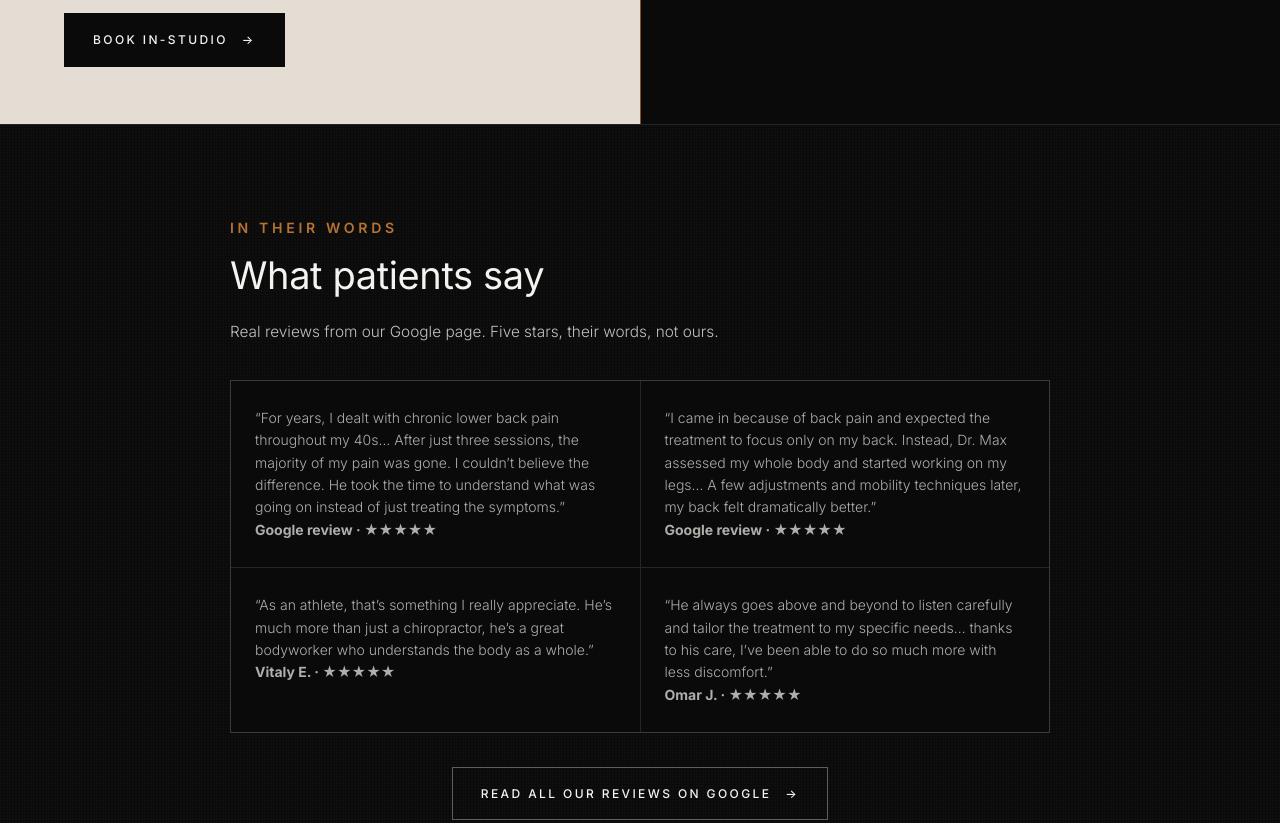
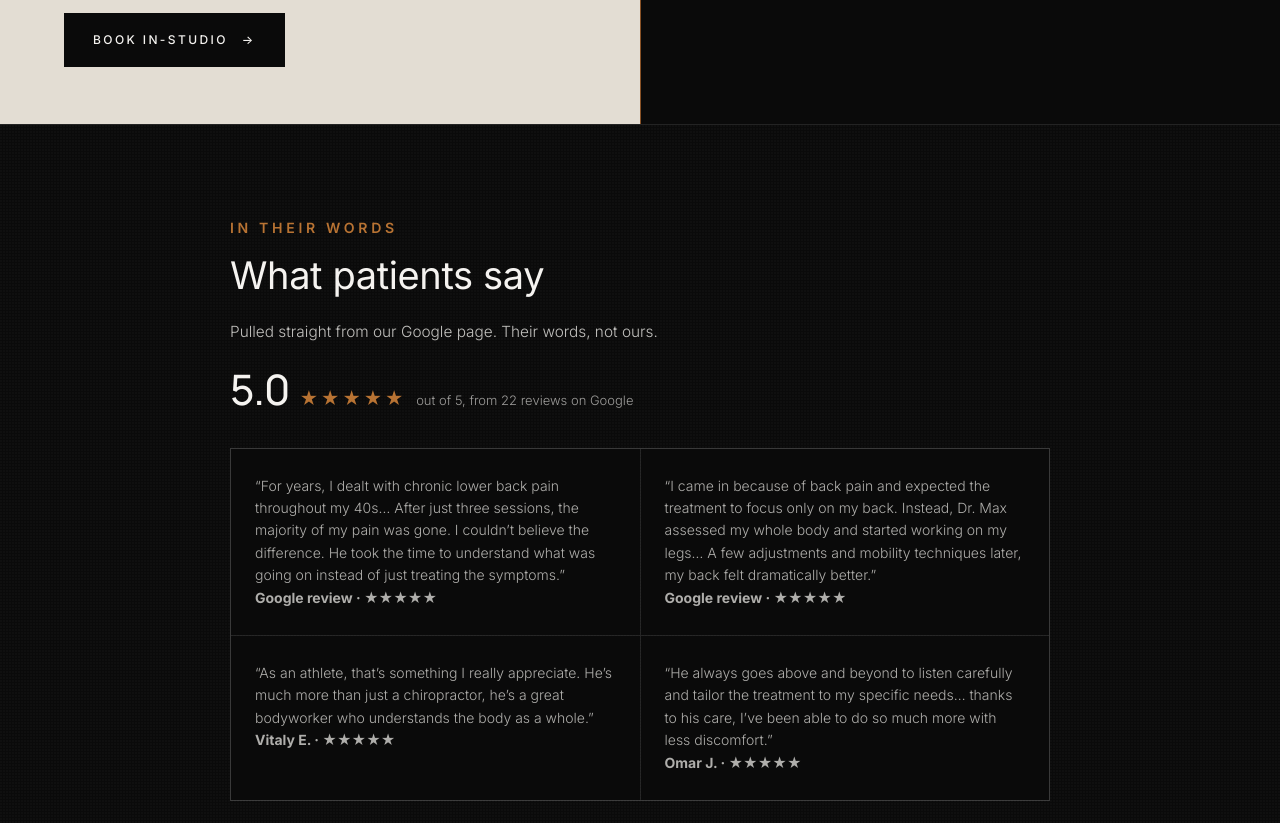
Before and after one commit to MotionCodeStudioGit/motion-code-studio, a plain HTML site: page index.html in a window 1280 px wide. Shown: the part 2840-3663 px from the top of the page. Drawn offline with nearby package versions, Linux system fonts and the light colour scheme.

Commit message:
Show the Google rating as a figure, not buried in the copy
The page said "five stars" in a sentence. The actual standing is 5.0
from 22 reviews, which is the strongest thing the studio has and was
nowhere on the site. Now set as a figure above the quotes, on the
homepage and the back-pain landing page.

Not marked up as aggregateRating on purpose: Google does not show
rich-result stars for a business rating hosted on that business's own
site, so the markup would add risk for nothing.

The count will drift. There is a comment in the stylesheet saying when
it was taken so whoever refreshes it knows what they are updating.

Stylesheet to v=98, service worker cache to v5.

Co-Authored-By: Claude Opus 5 <noreply@anthropic.com>

```diff
--- a/index.html
+++ b/index.html
@@ -160,7 +160,7 @@
 <link rel="preconnect" href="https://fonts.gstatic.com" crossorigin />
 <link href="https://fonts.googleapis.com/css2?family=Cormorant+Garamond:ital,wght@0,300;0,400;0,500;1,300;1,400&family=Inter:wght@200;300;400;500;600;700&family=Manrope:wght@300;400;500;600&display=swap" rel="stylesheet" />
 
-<link rel="stylesheet" href="styles.css?v=97" />
+<link rel="stylesheet" href="styles.css?v=98" />
 </head>
 <body>
 
@@ -450,7 +450,12 @@
   <div class="lp-wrap">
     <span class="kicker">In their words</span>
     <h2 class="lp-h2" id="reviews-title">What patients say</h2>
-    <p class="lp-p">Real reviews from our Google page. Five stars, their words, not ours.</p>
+    <p class="lp-p">Pulled straight from our Google page. Their words, not ours.</p>
+    <p class="rating">
+      <span class="rating__score">5.0</span>
+      <span class="rating__stars" aria-hidden="true">&#9733;&#9733;&#9733;&#9733;&#9733;</span>
+      <span class="rating__meta">out of 5, from 22 reviews on Google</span>
+    </p>
     <div class="lp-grid lp-grid--reviews">
       <div class="lp-card">
         <p>&#8220;For years, I dealt with chronic lower back pain throughout my 40s&#8230; After just three sessions, the majority of my pain was gone. I couldn&#8217;t believe the difference. He took the time to understand what was going on instead of just treating the symptoms.&#8221;</p>
--- a/styles.css
+++ b/styles.css
@@ -1467,3 +1467,28 @@ button { font: inherit; }
 @media (max-width: 720px) {
   .lp-grid--reviews { grid-template-columns: 1fr; }
 }
+
+/* The Google rating, shown as a figure rather than buried in the copy.
+   5.0 from 22 reviews as of Oct 2026; refresh the number when it moves.
+   Deliberately not marked up as aggregateRating: Google does not show
+   rich-result stars for a business rating hosted on its own site. */
+.rating {
+  display: flex;
+  align-items: baseline;
+  flex-wrap: wrap;
+  gap: 4px 10px;
+  margin: 22px 0 0;
+}
+.rating__score {
+  font-family: var(--display);
+  font-size: clamp(30px, 4vw, 42px);
+  font-weight: 500;
+  line-height: 1;
+  letter-spacing: -0.02em;
+}
+.rating__stars { color: var(--copper); font-size: clamp(15px, 1.6vw, 18px); letter-spacing: 0.14em; }
+.rating__meta  { font-size: clamp(13px, 1vw, 14.5px); font-weight: 300; }
+.lp-section--light .rating__score { color: var(--text-dark); }
+.lp-section--dark  .rating__score { color: var(--cream); }
+.lp-section--light .rating__meta  { color: var(--text-mute); }
+.lp-section--dark  .rating__meta  { color: rgba(245,243,240,0.62); }
--- a/sw.js
+++ b/sw.js
@@ -2,7 +2,7 @@
    HTML is always fetched from the network first so a fresh Netlify deploy
    is never hidden behind the cache. Static assets are served from cache
    and refreshed in the background. Bump CACHE to force a clean slate. */
-const CACHE = 'motioncode-v4';
+const CACHE = 'motioncode-v5';
 const OFFLINE_ASSETS = ['/', '/styles.css', '/script.js', '/favicon-192.png'];
 
 self.addEventListener('install', event => {
```
Also changed, not shown: about.html (+1 -1 lines), auto-accident-injury-care.html (+1 -1 lines), back-pain-treatment.html (+1 -1 lines), back-pain.html (+7 -2 lines), chiropractic-adjustment.html (+1 -1 lines), chiropractor-burbank.html (+1 -1 lines), chiropractor-glendale.html (+1 -1 lines), chiropractor-los-angeles.html (+1 -1 lines), chiropractor-north-hollywood.html (+1 -1 lines), neck-pain-treatment.html (+1 -1 lines), posture-correction.html (+1 -1 lines), sciatica-treatment.html (+1 -1 lines), sports-injury-recovery.html (+1 -1 lines), what-to-expect.html (+1 -1 lines).
